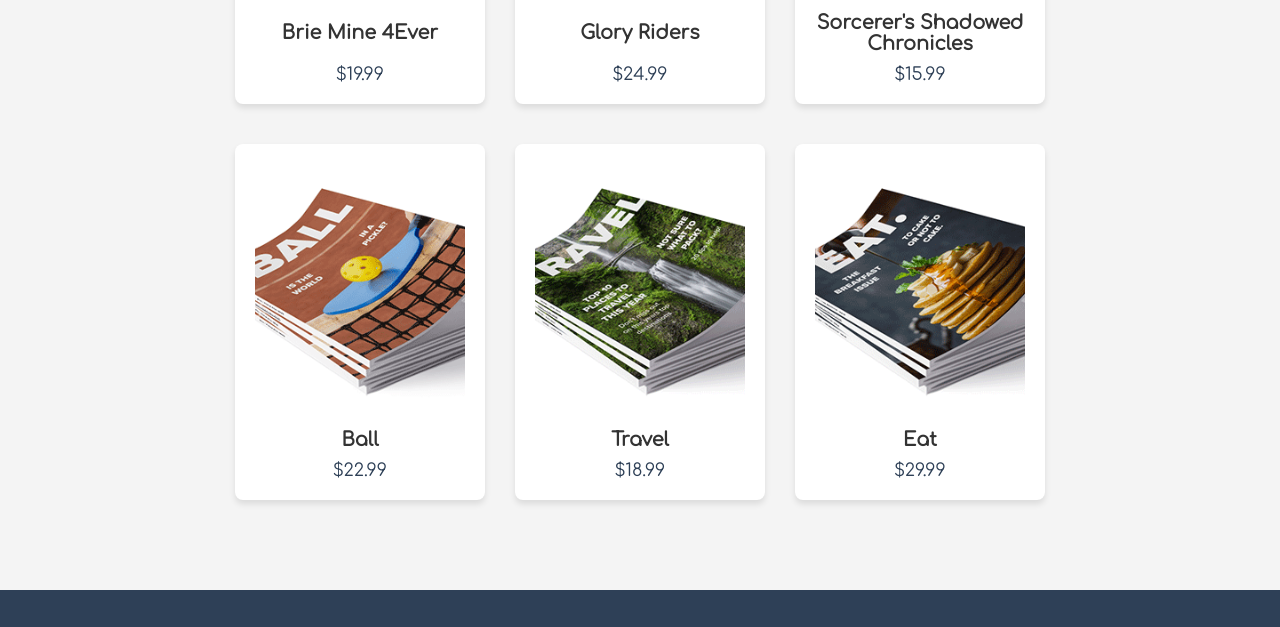
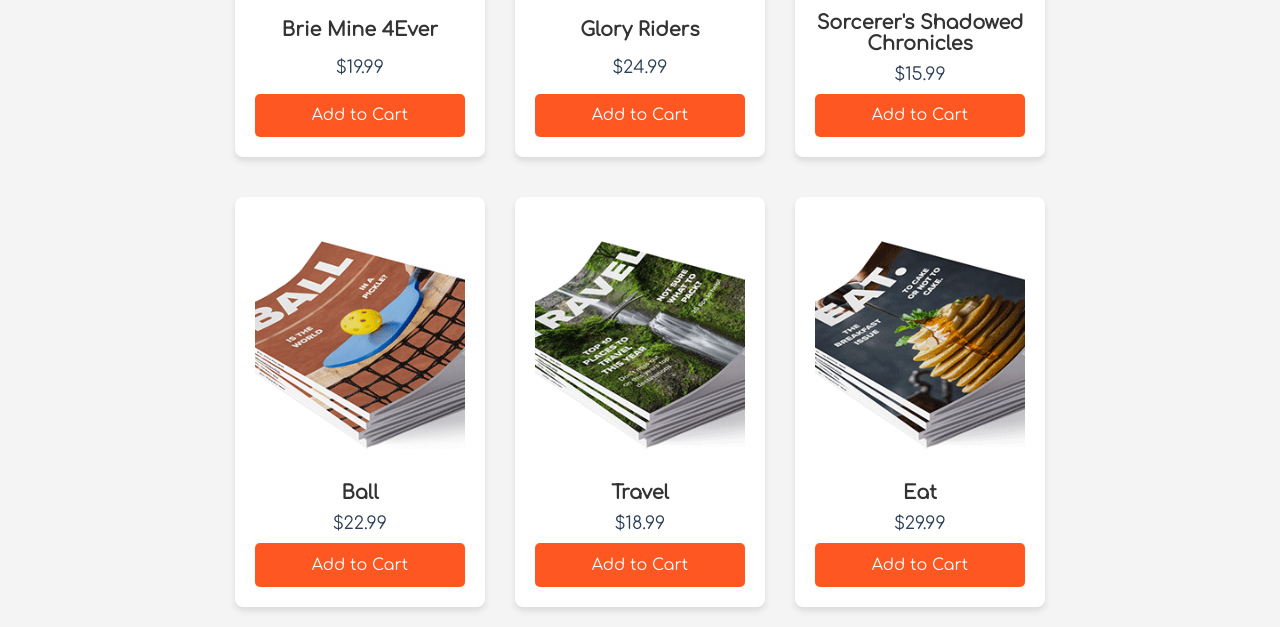
Before and after one commit to strejodv/Bookstore, a website: page gallery.html in a window 1280 px wide. Shown: the part 754-1381 px from the top of the page. Drawn offline with Linux system fonts and the light colour scheme.

Commit message:
last push before logic addition

```diff
--- a/gallery.html
+++ b/gallery.html
@@ -45,7 +45,6 @@
 
     <main>
         <!-- Gallery Section -->
-
         <section class="hero-section">
             <div class="hero-text">
                 <h2>Our Gallery</h2>
@@ -54,23 +53,25 @@
             </div>
         </section>
 
-
         <section class="gallery">
             <div class="gallery-row">
                 <div class="product">
                     <img src="images/book1.png" alt="Book 1" class="product-image">
                     <p class="product-title">Brie Mine 4Ever</p>
                     <p class="product-price">$19.99</p>
+                    <button class="add-to-cart-btn">Add to Cart</button>
                 </div>
                 <div class="product">
                     <img src="images/book2.png" alt="Book 2" class="product-image">
                     <p class="product-title">Glory Riders</p>
                     <p class="product-price">$24.99</p>
+                    <button class="add-to-cart-btn">Add to Cart</button>
                 </div>
                 <div class="product">
                     <img src="images/book3.png" alt="Book 3" class="product-image">
                     <p class="product-title">Sorcerer's Shadowed Chronicles</p>
                     <p class="product-price">$15.99</p>
+                    <button class="add-to-cart-btn">Add to Cart</button>
                 </div>
             </div>
             <div class="gallery-row">
@@ -78,18 +79,22 @@
                     <img src="images/book4.png" alt="Book 4" class="product-image">
                     <p class="product-title">Ball</p>
                     <p class="product-price">$22.99</p>
+                    <button class="add-to-cart-btn">Add to Cart</button>
                 </div>
                 <div class="product">
                     <img src="images/book5.png" alt="Book 5" class="product-image">
                     <p class="product-title">Travel</p>
                     <p class="product-price">$18.99</p>
+                    <button class="add-to-cart-btn">Add to Cart</button>
                 </div>
                 <div class="product">
                     <img src="images/book6.png" alt="Book 6" class="product-image">
                     <p class="product-title">Eat</p>
                     <p class="product-price">$29.99</p>
+                    <button class="add-to-cart-btn">Add to Cart</button>
                 </div>
             </div>
+        </section>
     </main>
 
     <footer>
--- a/styles.css
+++ b/styles.css
@@ -427,6 +427,34 @@ footer {
     color: #2e4057;
 }
 
+/* Add to Cart Button Styles */
+.add-to-cart-btn {
+    background-color: #ff5722; /* A vibrant orange to stand out */
+    color: #fff;
+    font-family: 'Comfortaa', sans-serif;
+    font-size: 1rem;
+    padding: 0.8rem 1.5rem;
+    border: none;
+    border-radius: 5px;
+    cursor: pointer;
+    transition: background-color 0.3s ease, transform 0.3s ease;
+    margin-top: 10px;
+    width: 100%;
+}
+
+/* Hover Effect */
+.add-to-cart-btn:hover {
+    background-color: #e64a19; /* Darker shade of orange */
+    transform: translateY(-2px); /* Slight lift effect */
+}
+
+/* Focus Effect */
+.add-to-cart-btn:focus {
+    outline: none;
+    box-shadow: 0 0 0 2px rgba(255, 87, 34, 0.5);
+}
+
+
 /* For responsive design */
 @media (max-width: 768px) {
     .gallery-row {
```
